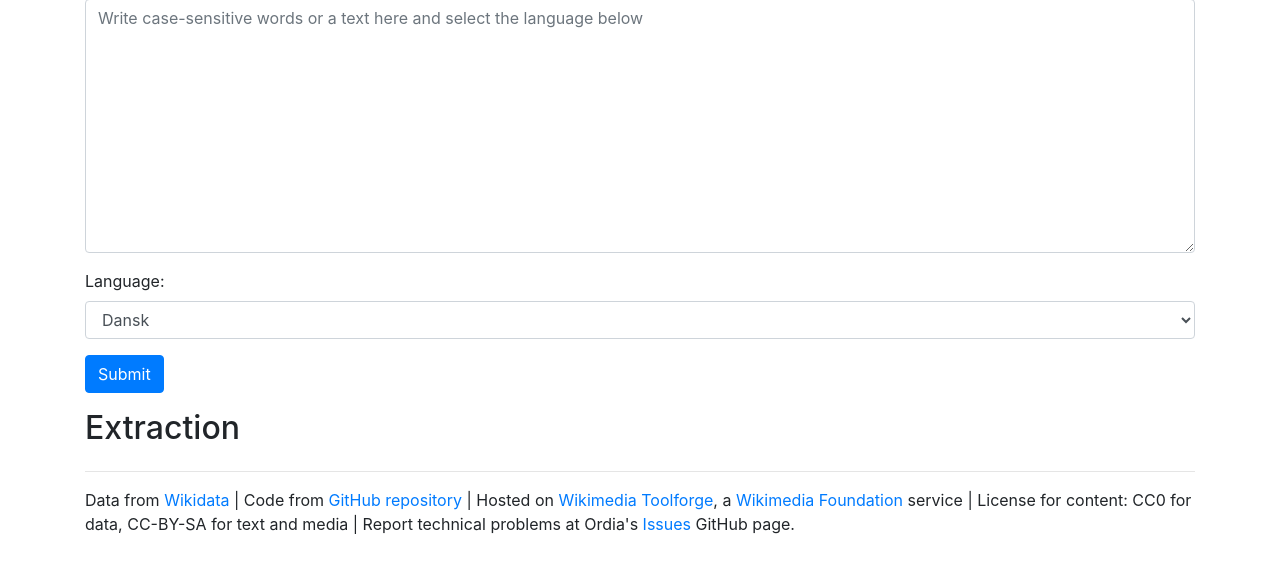
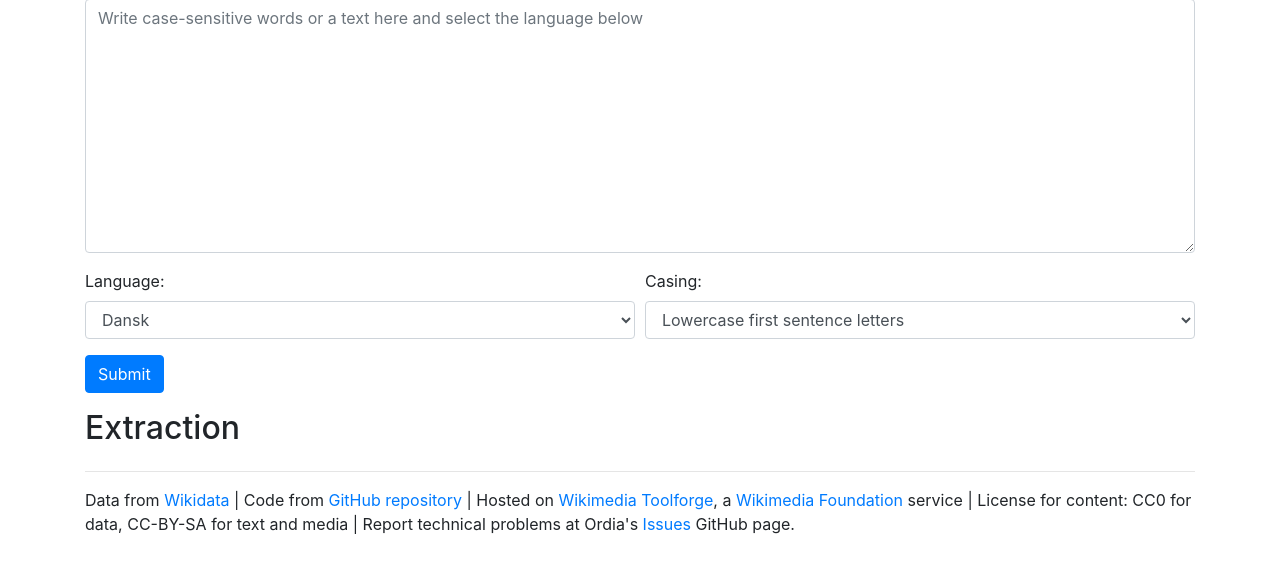
Before and after one commit to fnielsen/ordia, a Flask app: page /text-to-lexemes in a window 1280 px wide. Shown: the part 113-686 px from the top of the page. Run offline with Flask 2, Linux system fonts and the light colour scheme; some libraries are stand-ins or nearby versions.

Commit message:
Implement casing in text-to-lexemes This is related to #82 which suggest filtering on casing.

```diff
--- a/ordia/app/templates/text_to_lexemes.html
+++ b/ordia/app/templates/text_to_lexemes.html
@@ -85,7 +85,8 @@ ORDER BY ?word
 		placeholder="Write case-sensitive words or a text here and select the language below"
 		>{{ text }}</textarea>
     </div>
-    <div class="form-group">
+    <div class="form-row">
+      <div class="form-group col-md-6">
 	<label for="language">Language:</label>
 	<select class="form-control" id="language-selector" name="text-language">
 	  <option value="ar"{% if text_language == 'ar' %} selected="selected"{% endif %}>العربية</option>
@@ -114,6 +115,18 @@ ORDER BY ?word
 	  <option value="vi"{% if text_language == 'vi' %} selected="selected"{% endif %}>Tiếng Việt</option>
 	</select>
       </div>
+
+      <div class="form-group col-md-6">
+	<label for="casing">Casing:</label>
+	<select class="form-control" id="casing-selector" name="casing">
+	  <option value="none"{% if casing == 'none' %} selected="selected"{% endif %}>None</option>
+	  <option value="lowercase"{% if casing == 'lowercase' %} selected="selected"{% endif %}>Lowercase</option>
+	  <option value="uppercase"{% if casing == 'uppercase' %} selected="selected"{% endif %}>Uppercase</option>
+ 	  <option value="lowercase-first-sentence-letters"{% if casing == 'lowercase_first_sentence_letters' %} selected="selected"{% endif %}>Lowercase first sentence letters</option>
+ 	  <option value="uppercase-first-word-letters"{% if casing == 'uppercase_first_word_letters' %} selected="selected"{% endif %}>Uppercase first word letters</option>
+	</select>
+      </div>
+    </div>
     <div class="form-group">
 	<button class="btn btn-primary" type="submit">Submit</button>
     </div>
--- a/ordia/app/views.py
+++ b/ordia/app/views.py
@@ -441,13 +441,20 @@ def show_text_to_lexemes():
     html : str
         Rendered HTML.
 
+    Notes
+    -----
+    This function looks at the `text`, `text-language` and `casing` URI
+    parameters.
+
     """
     if request.method == 'GET':
         text = request.args.get('text')
         text_language = request.args.get('text-language')
+        casing = request.args.get('casing')
     elif request.method == 'POST':
         text = request.form.get('text')
         text_language = request.form.get('text-language')
+        casing = request.form.get('casing')
     else:
         assert False
 
@@ -455,12 +462,33 @@ def show_text_to_lexemes():
     if text_language not in ALLOWED_LANGUAGES:
         text_language = 'da'
 
+    # Sanitize casing
+    if casing not in ['none', 'lowercase', 'uppercase',
+                      'lowercase-first-sentence-letters',
+                      'uppercase-first-word-letters']:
+        casing = 'lowercase_first_sentence_letters'
+    casing = casing.replace('-', '_')
+
     if not text:
         return render_template('text_to_lexemes.html',
-                               text_language=text_language)
+                               text_language=text_language,
+                               casing=casing)
 
-    lowercased_text = lowercase_first_sentence_letters(text.strip())
-    list_of_words = text_to_words(lowercased_text)
+    # Casing processing
+    cased_text = text.strip()
+    if casing == 'none':
+        pass
+    elif casing == 'lowercase':
+        cased_text = cased_text.lower()
+    elif casing == 'uppercase':
+        cased_text = cased_text.upper()
+    elif casing == 'lowercase_first_sentence_letters':
+        cased_text = lowercase_first_sentence_letters(cased_text)
+    elif casing == 'uppercase_first_word_letters':
+        cased_text = cased_text.title()
+    else:
+        assert False
+    list_of_words = text_to_words(cased_text)
 
     # Make the list only consists of unique words
     list_of_words = list(set(list_of_words))
@@ -474,4 +502,4 @@ def show_text_to_lexemes():
             word=word, language=text_language)
 
     return render_template('text_to_lexemes.html', text=text, words=words,
-                           text_language=text_language)
+                           text_language=text_language, casing=casing)
```
Lines whose indentation alone changed are shown as unchanged.
